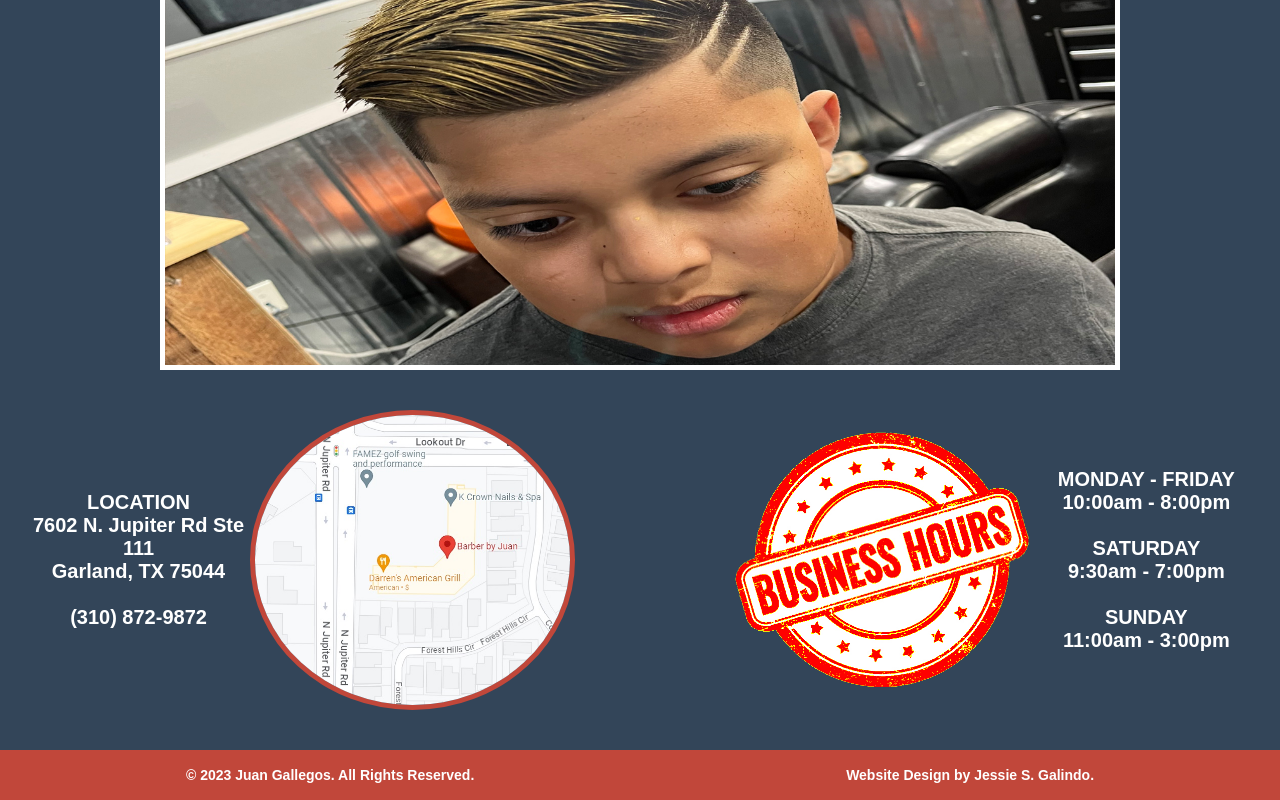
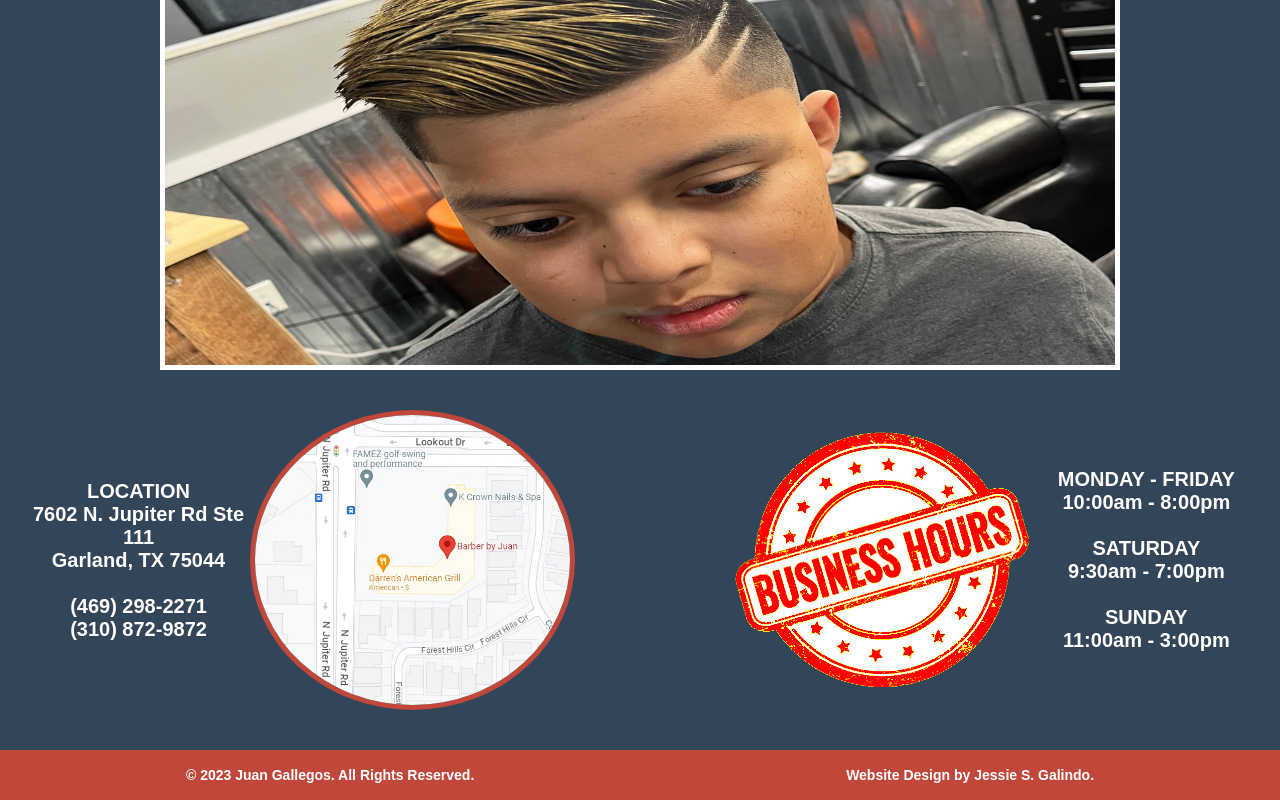
Before and after one commit to MrMessyFace/barber-by-juan, a React (Create React App) app: page / in a window 1280 px wide. Shown: the part 582-1382 px from the top of the page. Built offline with nearby package versions, Linux system fonts and the light colour scheme.

Commit message:
added phone number

```diff
--- a/src/components/LocationInfo.js
+++ b/src/components/LocationInfo.js
@@ -7,7 +7,7 @@ const LocationInfo = () => {
       <p>7602 N. Jupiter Rd Ste 111</p>
       <p>Garland, TX 75044</p>
       <br></br>
-      {/* <p>(469) 298-2271</p> */}
+      <p>(469) 298-2271</p>
       <p>(310) 872-9872</p>
     </div>
   );
```
